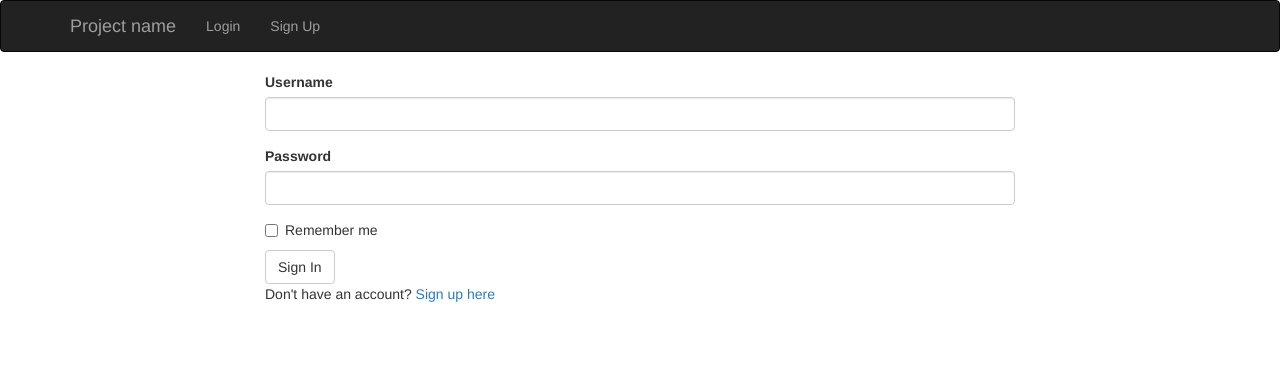
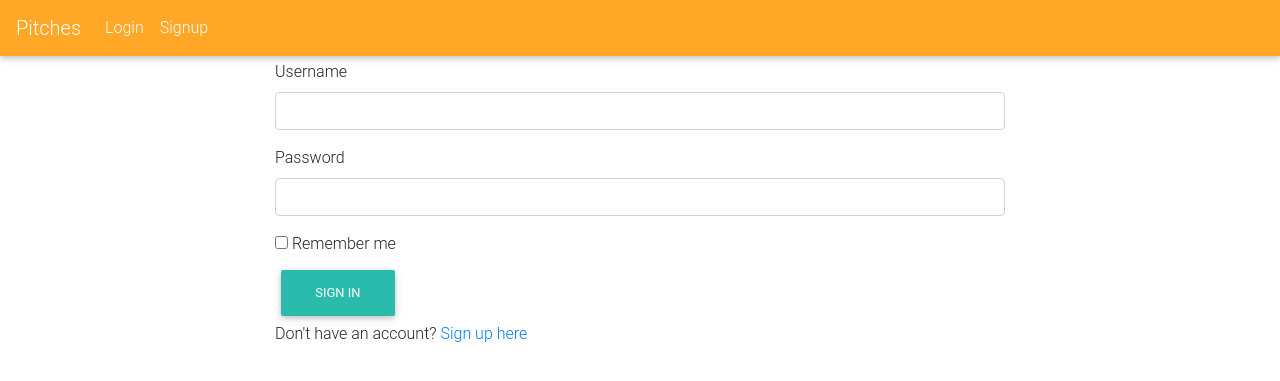
Before and after one commit to wamakimaN/Pitches, a Flask app: page /authenticate/login in a window 1280 px wide. Shown: the top 381 px of the page. Run offline with Flask 2, Linux system fonts and the light colour scheme; some libraries are stand-ins or nearby versions.

Commit message:
finalise on how pitches are made and displayed

```diff
--- a/app/auth/views.py
+++ b/app/auth/views.py
@@ -12,7 +12,13 @@ def login():
 
     form = LoginForm()
     if form.validate_on_submit():
-        return redirect(url_for('main.index'))
+        user = User.query.filter_by(email = form.username.data).first()
+        if user is not None and user.verify_password(form.password.data):
+            login_user(user,form.remember.data)
+            return redirect(request.args.get('next') or url_for('main.index'))
+
+        flash('Invalid username or Password')
+
 
     return render_template('auth/login.html', form = form)
 
@@ -26,3 +32,9 @@ def signup():
         return redirect(url_for('auth.login'))
         title = "New Account"
     return render_template('auth/signup.html',reg_form = form)
+
+@auth.route('/logout')
+@login_required
+def logout():
+    logout_user()
+    return redirect(url_for("main.index"))
--- a/app/templates/base.html
+++ b/app/templates/base.html
@@ -1,6 +1,12 @@
 {% extends 'bootstrap/base.html'%}
-
-
+{%block styles%}
+<!-- Font Awesome -->
+<link rel="stylesheet" href="https://use.fontawesome.com/releases/v5.8.2/css/all.css">
+<!-- Bootstrap core CSS -->
+<link href="https://cdnjs.cloudflare.com/ajax/libs/twitter-bootstrap/4.3.1/css/bootstrap.min.css" rel="stylesheet">
+<!-- Material Design Bootstrap -->
+<link href="https://cdnjs.cloudflare.com/ajax/libs/mdbootstrap/4.10.1/css/mdb.min.css" rel="stylesheet">
+{%endblock%}
 {% block navbar %}
 {% include 'navbar.html' %}
 {% endblock %}
--- a/app/templates/navbar.html
+++ b/app/templates/navbar.html
@@ -1,26 +1,29 @@
-<nav class="navbar navbar-inverse">
-  <div class="container">
-    <div class="navbar-header">
-      <button type="button" class="navbar-toggle collapsed" data-toggle="collapse" data-target="#navbar" aria-expanded="false" aria-controls="navbar">
-        <span class="sr-only">Toggle navigation</span>
-        <span class="icon-bar"></span>
-        <span class="icon-bar"></span>
-        <span class="icon-bar"></span>
-      </button>
-      <a class="navbar-brand" href="#">Project name</a>
-    </div>
-    <div id="navbar" class="collapse navbar-collapse">
-      <ul class="nav navbar-nav">
-        {% if current_user.is_authenticated %}
-        <li style="color:white;padding:15px;">{{current_user.username}}</li>
-        <li><a href="{{url_for('main.profile',uname=current_user.username)}}">Profile</a></li>
-        <li><a href="#">Sign out</a></li>
-        {% else %}
-        <li><a href="{{url_for('auth.login')}}">Login</a></li>
-        <li><a href="{{ url_for('auth.signup')}}">Sign Up</a></li>
-        {%endif%}
+<nav class="mb-1 navbar navbar-expand-lg navbar-dark orange lighten-1">
+  <a class="navbar-brand" href="#">Pitches</a>
+  <button class="navbar-toggler" type="button" data-toggle="collapse" data-target="#navbarSupportedContent-555"
+    aria-controls="navbarSupportedContent-555" aria-expanded="false" aria-label="Toggle navigation">
+    <span class="navbar-toggler-icon"></span>
+  </button>
+  <div class="collapse navbar-collapse" id="navbarSupportedContent-555">
+    <ul class="navbar-nav mr-auto">
+      {% if current_user.is_authenticated %}
+      <li class="nav-item">
+        <a class="nav-link" href="{{url_for('main.profile',uname=current_user.username)}}">Profile</a>
+      </li>
+      <li class="nav-item">
+        <a class="nav-link" href="{{url_for('auth.logout')}}">Log out</a>
+      </li>
+      {% else %}
+      <li class="nav-item">
+        <a class="nav-link" href="{{url_for('auth.login')}}">Login</a>
+      </li>
+      <li class="nav-item">
+        <a class="nav-link" href="{{ url_for('auth.signup')}}">Signup</a>
+      </li>
+      {%endif%}
+    </ul>
 
-      </ul>
-    </div><!--/.nav-collapse -->
+    <ul class="navbar-nav ml-auto nav-flex-icons">
+    </ul>
   </div>
 </nav>
```
Also changed, not shown: app/main/form.py (added, +9 -0 lines), app/main/views.py (+19 -4 lines), app/models.py (+9 -2 lines), app/templates/profile/profile.html (+12 -10 lines), app/static/css/styles.css (added), app/static/default.jpg (added).
